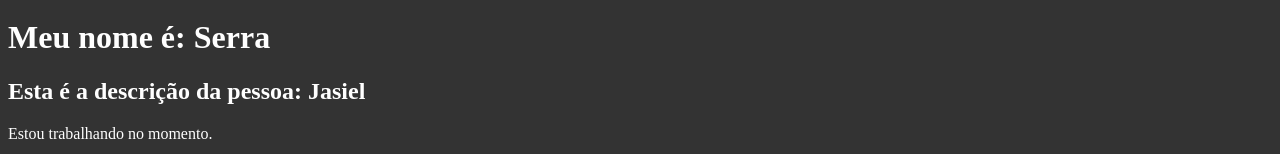
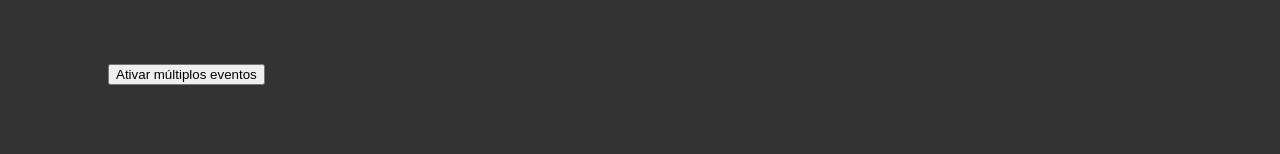
Before and after one commit to jasielserra/Projeto-Vue, a Vue app: page / in a window 1280 px wide. Shown: the part 168-322 px from the top of the page. Built offline with nearby package versions, Linux system fonts and the light colour scheme.

Commit message:
Multiplos Eventos

```diff
--- /dev/null
+++ b/src/components/MultiplosEventos.vue
@@ -0,0 +1,37 @@
+<template>
+  <div>
+    <button @click="primeiro(txt1,$event), segundo(txt2, $event), terceiro()">Ativar múltiplos eventos</button>
+    <p>{{ multiplos_eventos}}</p>
+  </div>
+</template>
+
+<script>
+export default {
+  name: "MultiplosEventos",
+  data(){
+    return {
+      multiplos_eventos: "",
+      txt1: "Primeiro evento",
+      txt2: "Segundo evento"
+    }
+  },
+  methods: {
+    primeiro(txt, e){
+      this.multiplos_eventos = txt;
+    },
+    segundo(txt, e){
+      setTimeout(() => this.multiplos_eventos = txt, 500)
+    },
+    terceiro(){
+      setTimeout(() => this.multiplos_eventos = "", 1500)
+    }
+  }
+}
+</script>
+
+<style scoped>
+  div {
+    margin: 100px;
+  }
+
+</style>
--- a/src/components/PrimeiroComponente.vue
+++ b/src/components/PrimeiroComponente.vue
@@ -2,12 +2,18 @@
   <div>
     <h1> Olá Vue! </h1>
     <p>Meu nome é {{nome}} e trabalho  como {{profissao}}</p>
+    <MultiplosEventos/>
   </div>
 </template>
 
 <script>
+  import MultiplosEventos from './MultiplosEventos.vue';
+
   export default {
      name: 'PrimeiroComponente',
+     components: {
+       MultiplosEventos
+     },
      data() {
        return {
          nome: "Jasiel Serra",
```
